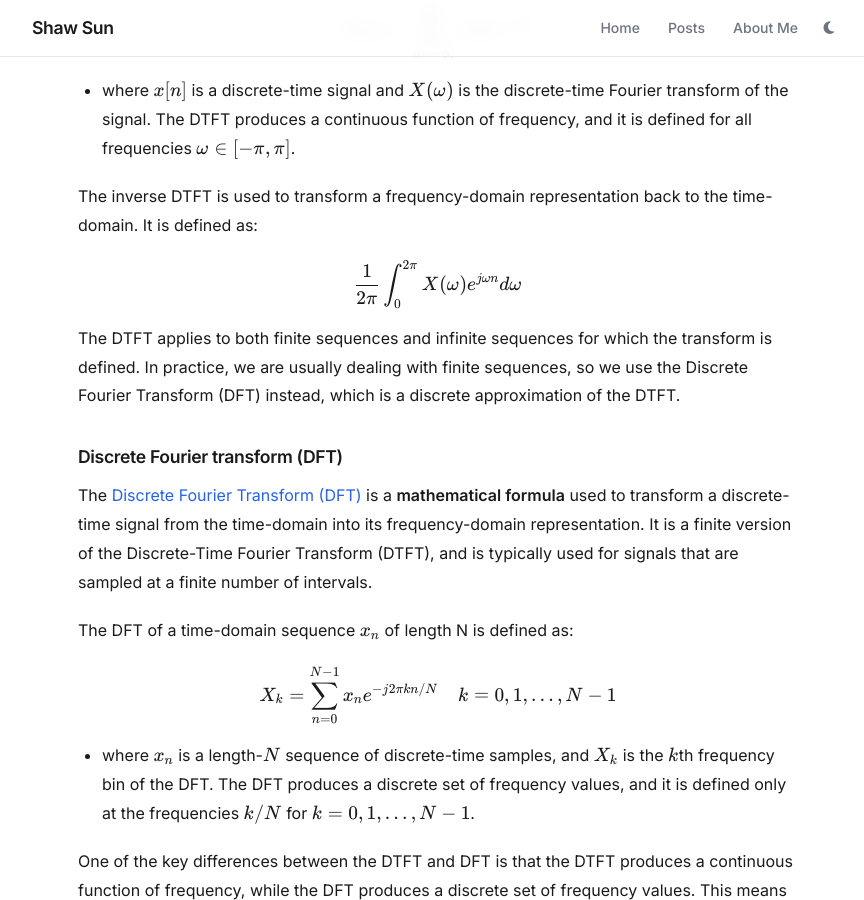
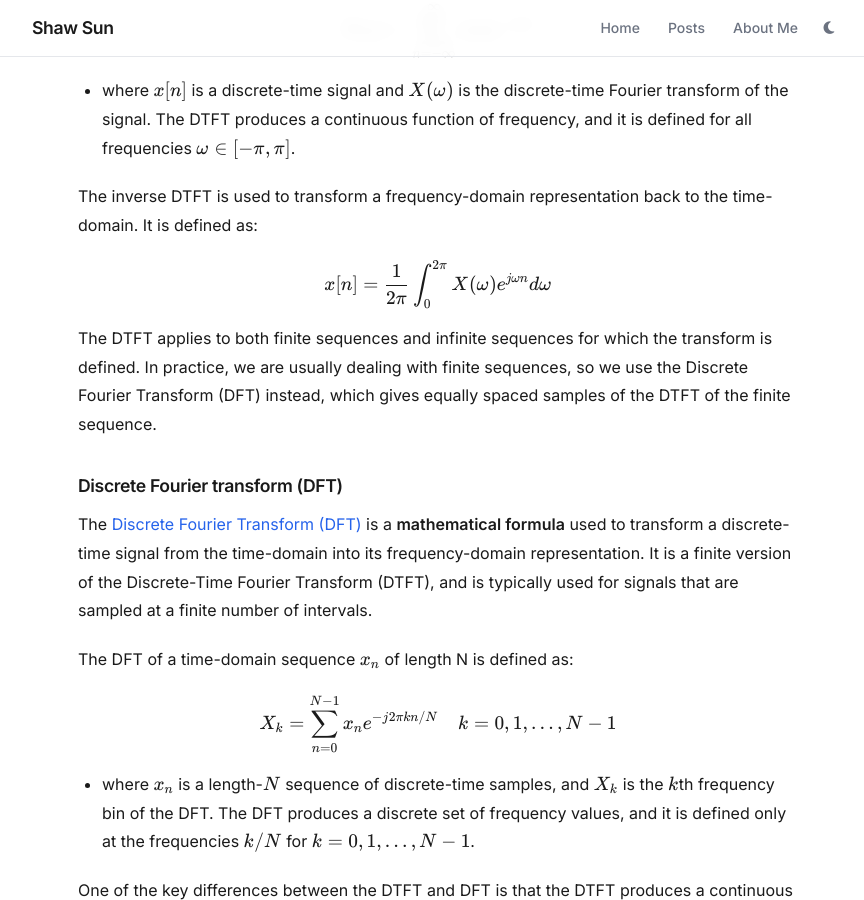
Before and after one commit to sxy-sun/sxy-sun.github.io, a Jekyll site: the page built from _posts/2023-03-28-fourier-series-and-transform.md, in a window 1280 px wide and 900 px high, scrolled down 2816 px. Shown: the whole window, without its empty margins (202-1066 px from the left). Built offline with Jekyll 4.4.1, drawn with Linux system fonts in a browser that asks for light colours; some of the changed text lies outside the part shown.

Commit message:
fixed typo and errors

```diff
--- a/_posts/2023-03-28-fourier-series-and-transform.md
+++ b/_posts/2023-03-28-fourier-series-and-transform.md
@@ -83,10 +83,10 @@ $$
 The inverse DTFT is used to transform a frequency-domain representation back to the time-domain. It is defined as:
 
 $$
-\frac{1}{2\pi} \int_{0}^{2\pi} X(\omega)e^{j\omega n} d\omega
+x[n] = \frac{1}{2\pi} \int_{0}^{2\pi} X(\omega)e^{j\omega n} d\omega
 $$
 
-The DTFT applies to both finite sequences and infinite sequences for which the transform is defined. In practice, we are usually dealing with finite sequences, so we use the Discrete Fourier Transform (DFT) instead, which is a discrete approximation of the DTFT.
+The DTFT applies to both finite sequences and infinite sequences for which the transform is defined. In practice, we are usually dealing with finite sequences, so we use the Discrete Fourier Transform (DFT) instead, which gives equally spaced samples of the DTFT of the finite sequence.
 
 ### Discrete Fourier transform (DFT)
 The [Discrete Fourier Transform (DFT)](https://en.wikipedia.org/wiki/Discrete_Fourier_transform) is a **mathematical formula** used to transform a discrete-time signal from the time-domain into its frequency-domain representation. It is a finite version of the Discrete-Time Fourier Transform (DTFT), and is typically used for signals that are sampled at a finite number of intervals.
```
Also changed, not shown: other parts of _posts/2023-03-28-fourier-series-and-transform.md (+1 -1 lines), _posts/2023-02-16-dynamics-and-numerical-integration.md (+1 -1 lines), _posts/2023-02-17-pid-control.md (+3 -3 lines).
